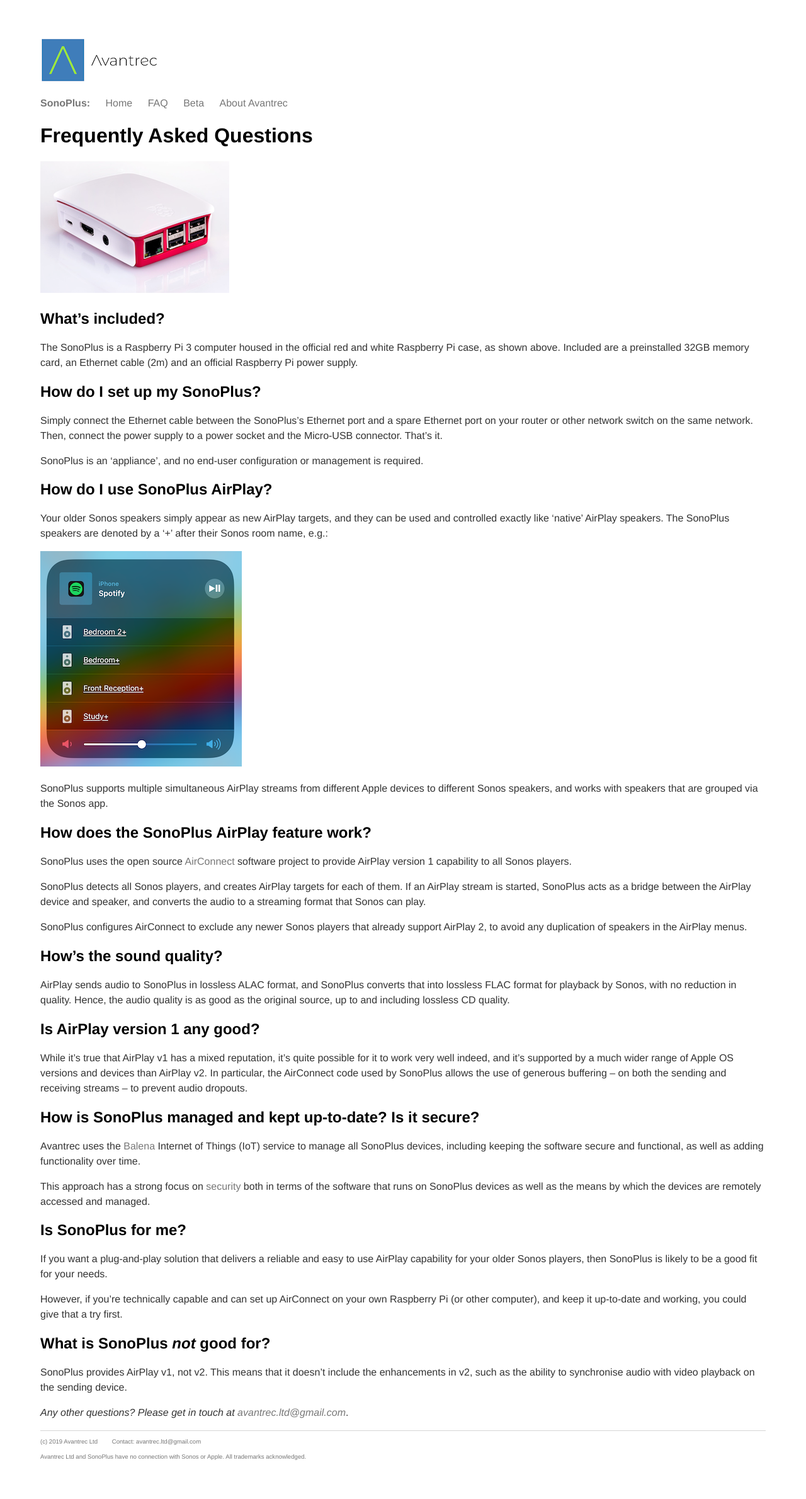
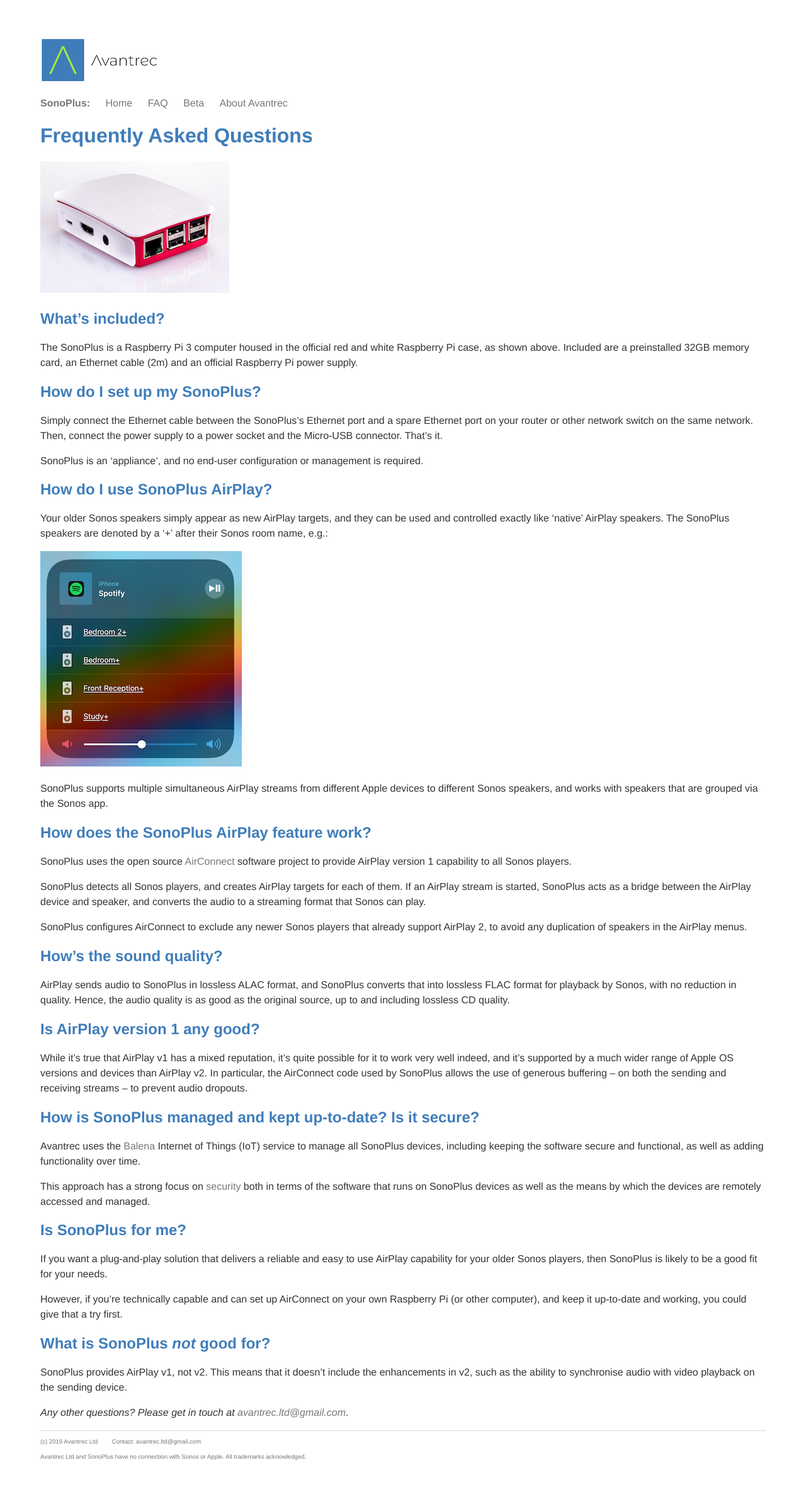
Before and after one commit to avantrec/avantrec.github.io, a Jekyll site: the page built from sonoplus-faq/index.md, in a window 1280 px wide. Shown: the whole page at 63% size. Built offline with Jekyll 4.4.1, drawn with Linux system fonts in a browser that asks for light colours.

Commit message:
Change colour of headings

```diff
--- a/css/main.css
+++ b/css/main.css
@@ -23,14 +23,17 @@
 h1 {
     font-size: 2em;
     font-family:'Helvetica', 'Arial', 'Sans-Serif';
+    color: #3F7DBA;
 }
 h2 {
     font-size: 1.5em;
     font-family:'Helvetica', 'Arial', 'Sans-Serif';
+        color: #3F7DBA;
 }
 h3 {
     font-size: 1.25em;
     font-family:'Helvetica', 'Arial', 'Sans-Serif';
+        color: #3F7DBA;
 }
 p {
     font-size: 1em;
```
Also changed, not shown: 1 other file.
